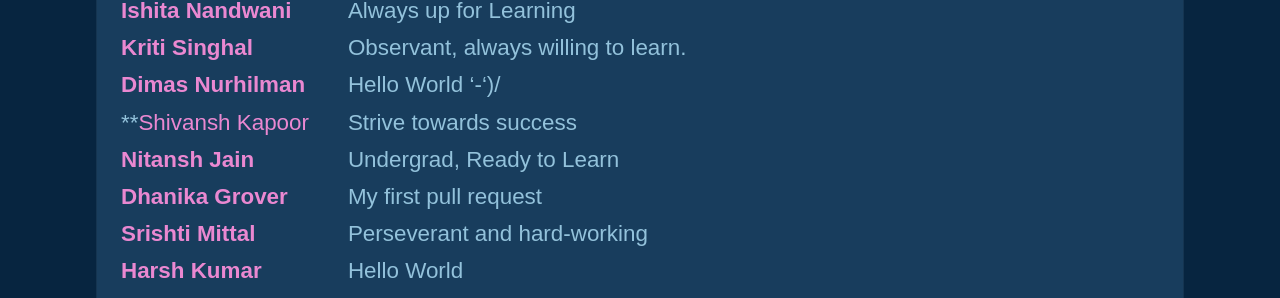
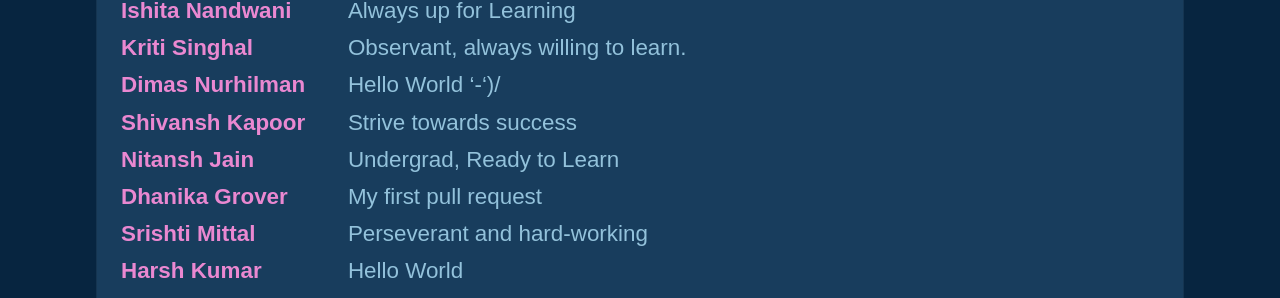
Before and after one commit to ABHISHEK-G0YAL/Hacktoberfest-2021, a Jekyll site: the page built from index.md, in a window 1280 px wide and 900 px high, scrolled down 452 px. Shown: the part 150-448 px from the top of the window. Built offline with Jekyll 4.4.1, drawn with Linux system fonts in a browser that asks for light colours.

```diff
--- a/index.md
+++ b/index.md
@@ -13,7 +13,7 @@ layout: default
 **[Ishita Nandwani](https://github.com/ishita4416)** | Always up for Learning
 **[Kriti Singhal](https://github.com/Kriti-bit)** | Observant, always willing to learn.
 **[Dimas Nurhilman](https://github.com/dimzt/)** | Hello World '-')/
-**[Shivansh Kapoor](https://github.com/kapoor2902)|Strive towards success
+**[Shivansh Kapoor](https://github.com/kapoor2902)** | Strive towards success
 **[Nitansh Jain](https://github.com/nitanshjain)** | Undergrad, Ready to Learn
 **[Dhanika Grover](https://github.com/dhanika08)** | My first pull request
 **[Srishti Mittal](https://github.com/Chia2712)** | Perseverant and hard-working
```
